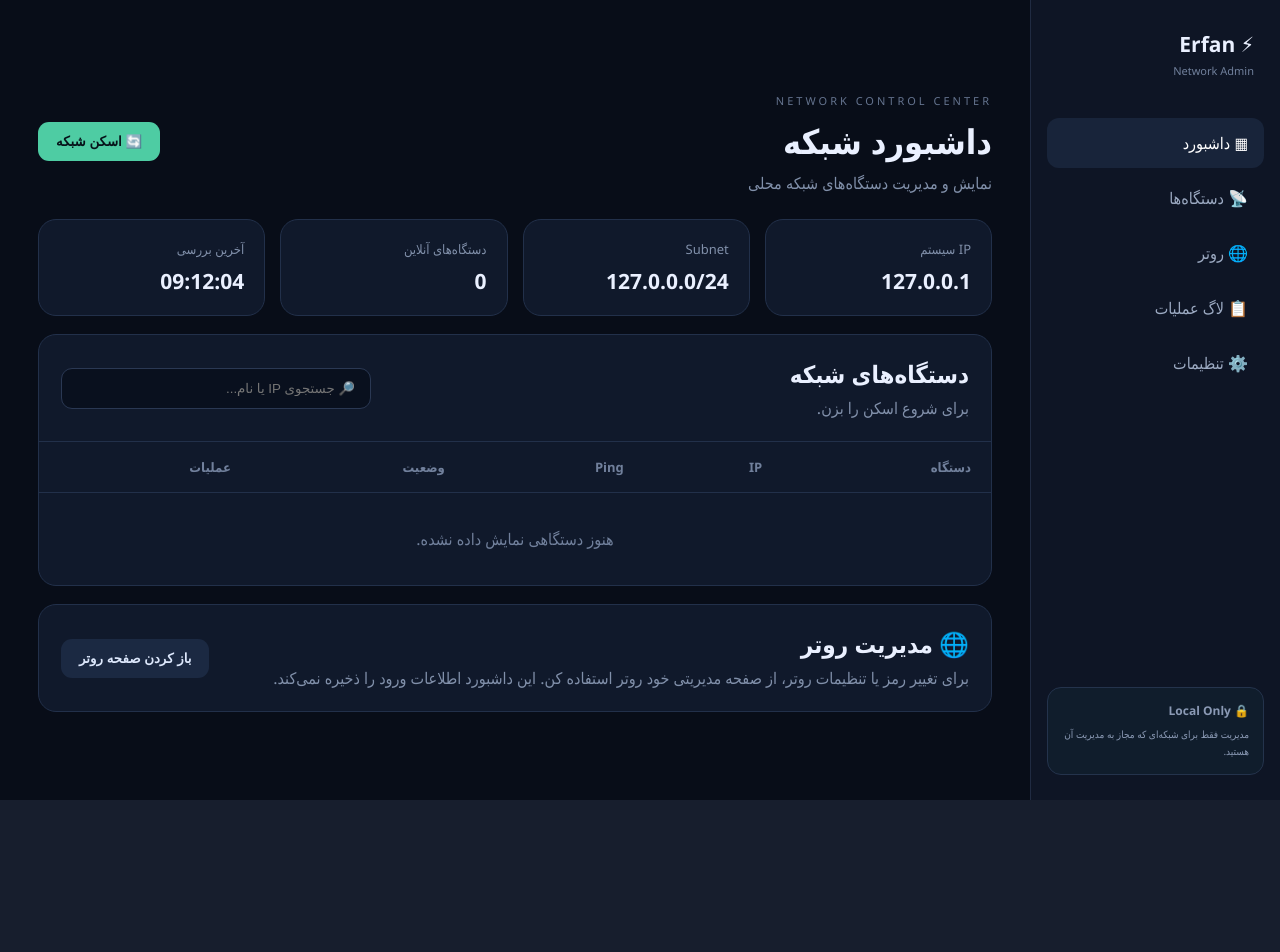
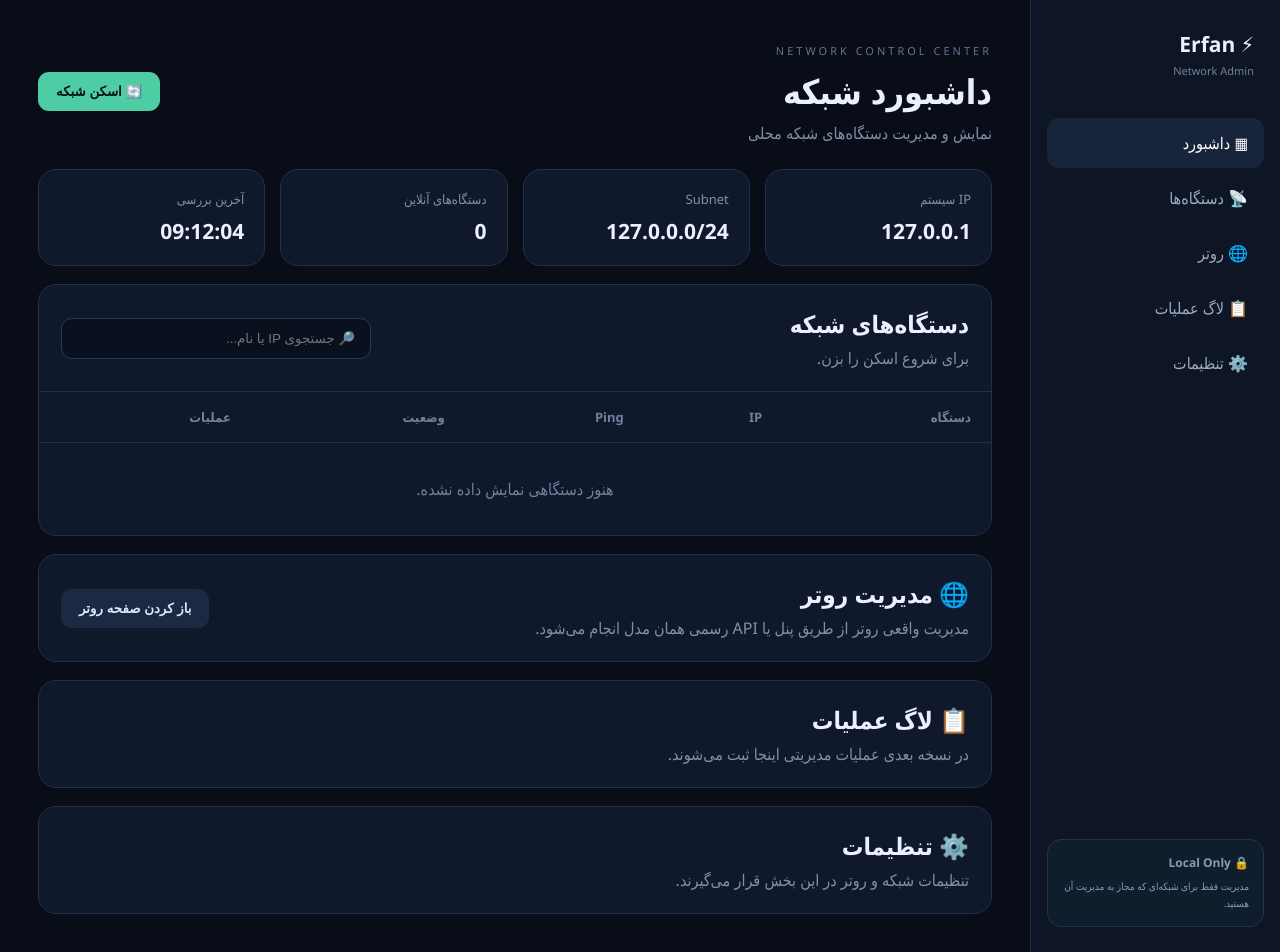
Before and after one commit to erfanghaffari3232-starer/Erfan-Network-Dashboard, a Flask app: page / in a window 1280 px wide. Before the commit the page ends 800 px from the top, so only its background shows below. Run offline with Flask 3, Linux system fonts and the light colour scheme.

Commit message:
Fix dashboard navigation links

```diff
--- a/templates/index.html
+++ b/templates/index.html
@@ -3,9 +3,11 @@
 <head><meta charset="utf-8"><meta name="viewport" content="width=device-width,initial-scale=1"><title>Erfan Network Admin</title><link rel="stylesheet" href="{{ url_for('static', filename='style.css') }}"></head>
 <body>
 <div class="layout">
-<aside><div class="brand">⚡ <b>Erfan</b><span>Network Admin</span></div><nav><a class="active">▦ داشبورد</a><a>📡 دستگاه‌ها</a><a>🌐 روتر</a><a>📋 لاگ عملیات</a><a>⚙️ تنظیمات</a></nav><div class="safe">🔒 <b>Local Only</b><small>مدیریت فقط برای شبکه‌ای که مجاز به مدیریت آن هستید.</small></div></aside>
+<aside><div class="brand">⚡ <b>Erfan</b><span>Network Admin</span></div><nav><a class="active" href="/">▦ داشبورد</a><a href="#devices">📡 دستگاه‌ها</a><a href="/router">🌐 روتر</a><a href="#logs">📋 لاگ عملیات</a><a href="#settings">⚙️ تنظیمات</a></nav><div class="safe">🔒 <b>Local Only</b><small>مدیریت فقط برای شبکه‌ای که مجاز به مدیریت آن هستید.</small></div></aside>
 <main><header><div><span class="muted">NETWORK CONTROL CENTER</span><h1>داشبورد شبکه</h1><p>نمایش و مدیریت دستگاه‌های شبکه محلی</p></div><button id="scanBtn" class="primary">🔄 اسکن شبکه</button></header>
 <section class="cards"><div class="card"><span>IP سیستم</span><strong id="localIp">...</strong></div><div class="card"><span>Subnet</span><strong id="network">...</strong></div><div class="card"><span>دستگاه‌های آنلاین</span><strong id="count">0</strong></div><div class="card"><span>آخرین بررسی</span><strong id="checked">--:--:--</strong></div></section>
-<section class="panel"><div class="panelHead"><div><h2>دستگاه‌های شبکه</h2><p id="status">برای شروع اسکن را بزن.</p></div><input id="search" placeholder="🔎 جستجوی IP یا نام..."></div><div class="tableWrap"><table><thead><tr><th>دستگاه</th><th>IP</th><th>Ping</th><th>وضعیت</th><th>عملیات</th></tr></thead><tbody id="devices"><tr><td colspan="5" class="empty">هنوز دستگاهی نمایش داده نشده.</td></tr></tbody></table></div></section>
-<section class="panel router"><div><h2>🌐 مدیریت روتر</h2><p>برای تغییر رمز یا تنظیمات روتر، از صفحه مدیریتی خود روتر استفاده کن. این داشبورد اطلاعات ورود را ذخیره نمی‌کند.</p></div><button id="routerBtn" class="secondary">باز کردن صفحه روتر</button></section>
+<section class="panel" id="devices"><div class="panelHead"><div><h2>دستگاه‌های شبکه</h2><p id="status">برای شروع اسکن را بزن.</p></div><input id="search" placeholder="🔎 جستجوی IP یا نام..."></div><div class="tableWrap"><table><thead><tr><th>دستگاه</th><th>IP</th><th>Ping</th><th>وضعیت</th><th>عملیات</th></tr></thead><tbody id="devicesBody"><tr><td colspan="5" class="empty">هنوز دستگاهی نمایش داده نشده.</td></tr></tbody></table></div></section>
+<section class="panel router"><div><h2>🌐 مدیریت روتر</h2><p>مدیریت واقعی روتر از طریق پنل یا API رسمی همان مدل انجام می‌شود.</p></div><button id="routerBtn" class="secondary">باز کردن صفحه روتر</button></section>
+<section id="logs" class="panel" style="padding:22px"><h2>📋 لاگ عملیات</h2><p>در نسخه بعدی عملیات مدیریتی اینجا ثبت می‌شوند.</p></section>
+<section id="settings" class="panel" style="padding:22px"><h2>⚙️ تنظیمات</h2><p>تنظیمات شبکه و روتر در این بخش قرار می‌گیرند.</p></section>
 </main></div><script src="{{ url_for('static', filename='app.js') }}"></script></body></html>
```
